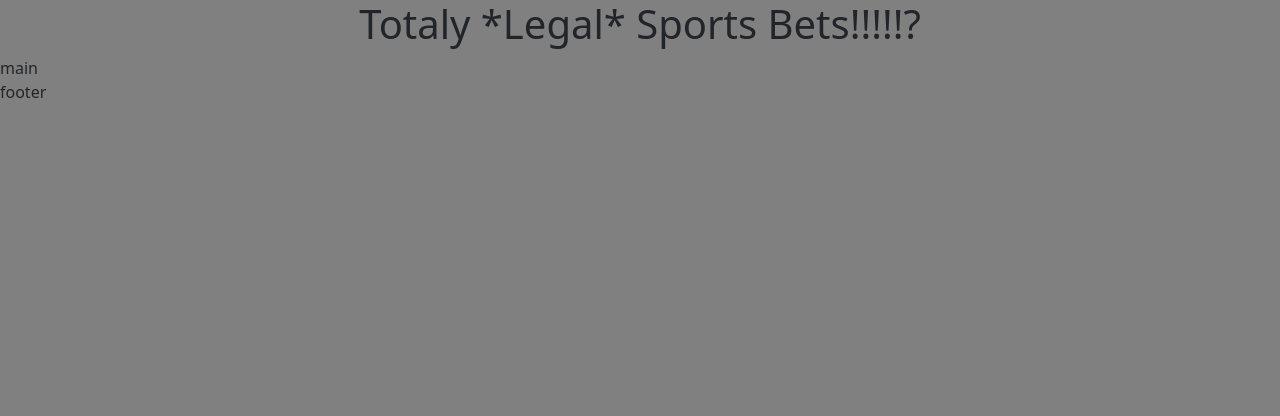
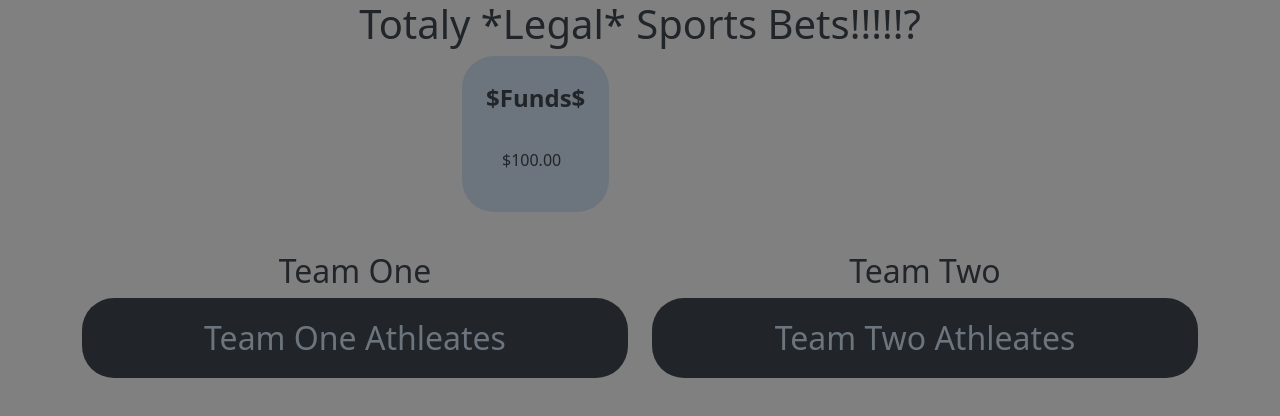
Before and after one commit to AdamRB208/Sports-Bets, a plain HTML site: page index.html in a window 1280 px wide. Drawn offline with nearby package versions, Linux system fonts and the light colour scheme.

Commit message:
HTML layout compleat

```diff
--- a/index.html
+++ b/index.html
@@ -25,14 +25,40 @@
     </div>
   </header>
 
-
   <main>
-    main
+    <section class="container">
+      <div class="row d-flex justify-content-center">
+        <div class="col-12 col-md-4 d-flex">
+          <div class="funds mb-4 bg-secondary p-4 rounded-5">
+            <p class="fs-4 fw-bold">$Funds$</p>
+            <div class="rounded-5 p-3">
+              <p class="text-end fs-4 mb-0"></p>
+              <span>$100.00</span>
+            </div>
+          </div>
+        </div>
+      </div>
+    </section>
+    <section class="container">
+      <div class="row">
+        <div class="col-md-6">
+          <h2 class="text-center mt-3">Team One</h2>
+          <div class="rounded-5 p-3 bg-dark text-center">
+            <p class="mb-0 fs-2 text-secondary">Team One Athleates</p>
+          </div>
+        </div>
+        <div class="col-md-6">
+          <h2 class="text-center mt-3">Team Two</h2>
+          <div class="rounded-5 p-3 bg-dark text-center">
+            <p class="mb-0 fs-2 text-secondary">Team Two Athleates</p>
+          </div>
+        </div>
+      </div>
+    </section>
 
   </main>
 
   <footer>
-    footer
 
   </footer>
 
```
